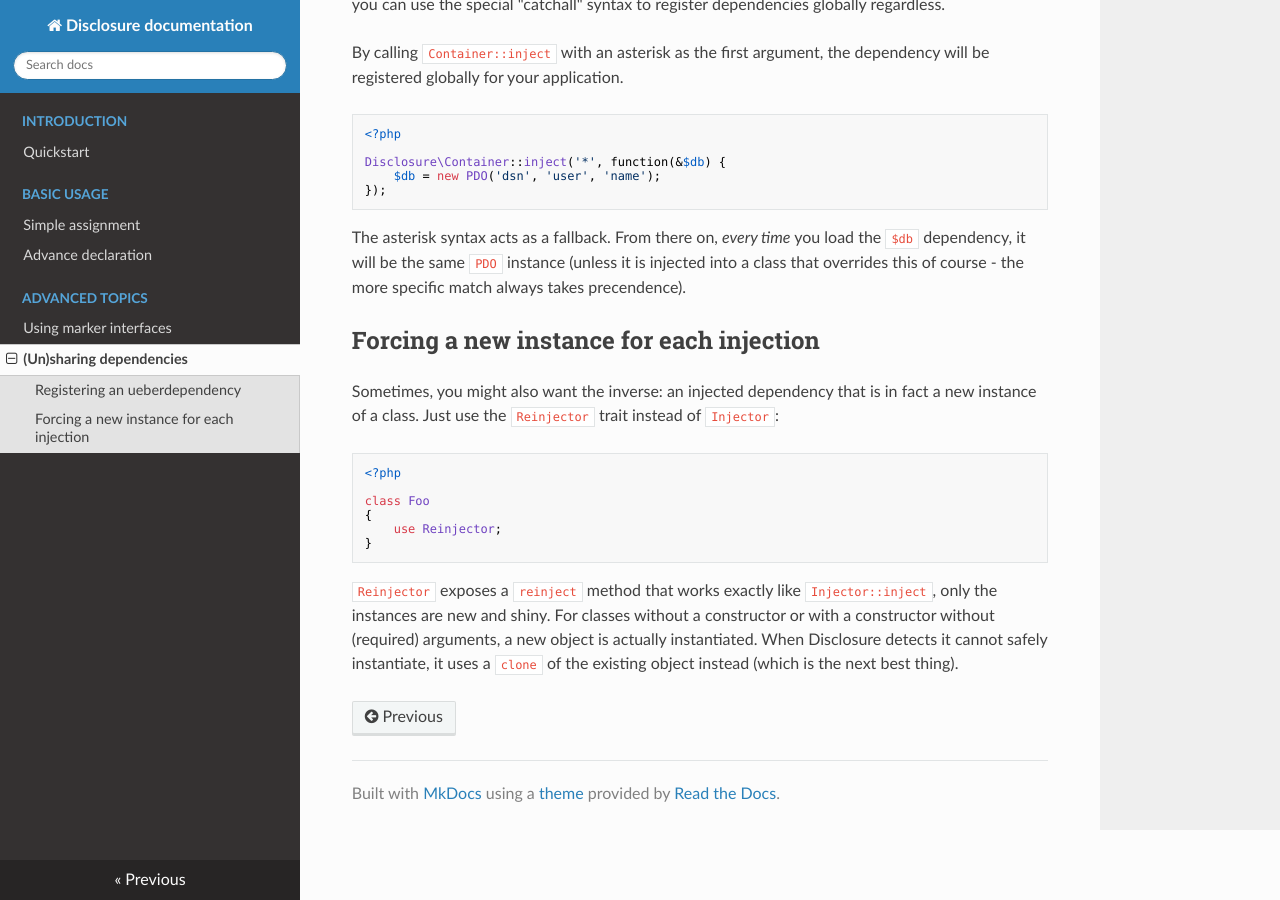
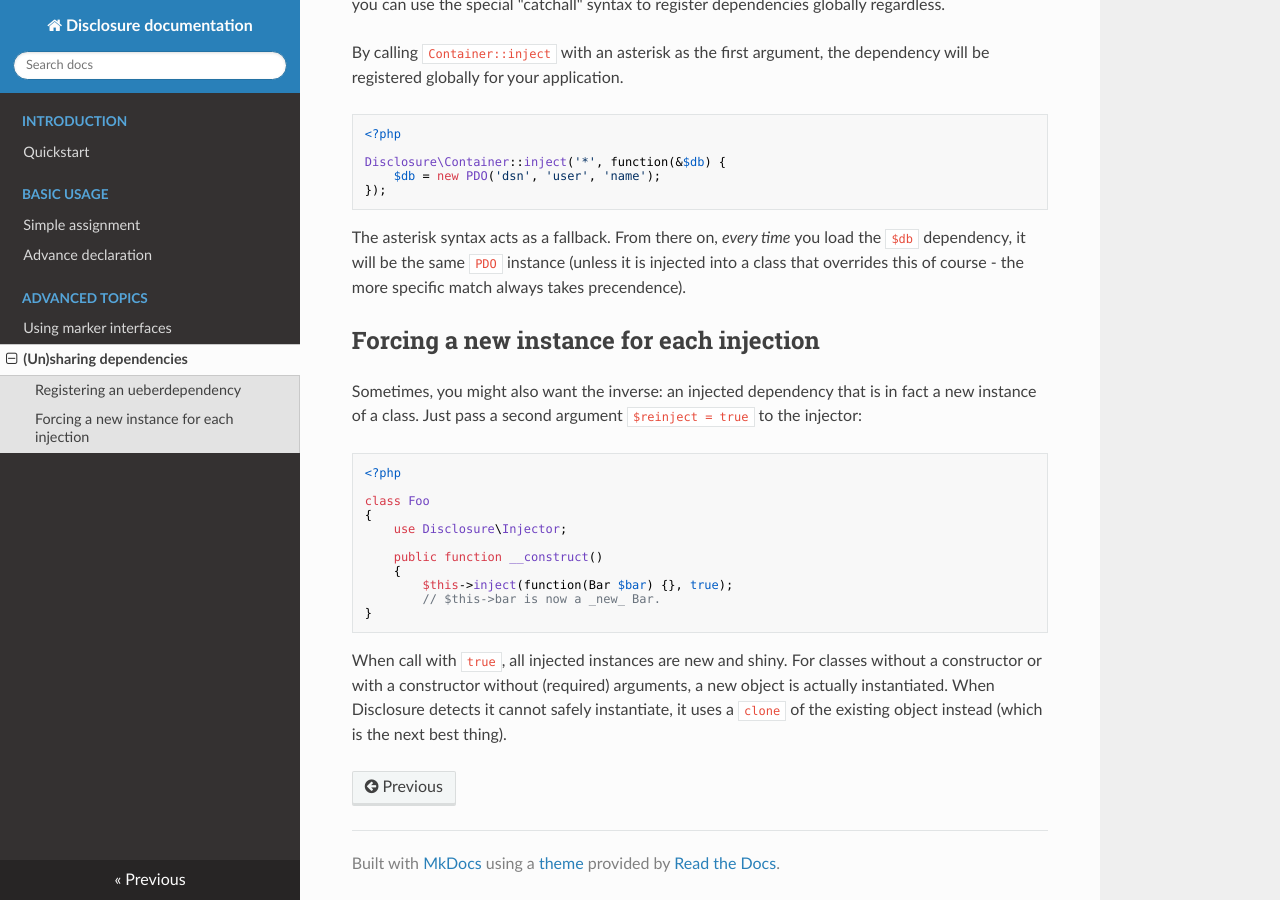
Before and after one commit to monolyth-php/disclosure, an MkDocs documentation site: the page built from docs/advanced/sharing.md, in a window 1280 px wide and 900 px high, scrolled down 609 px. Built offline with MkDocs 1.6.1, drawn with Linux system fonts in a browser that asks for light colours; nearby versions of some CDN libraries; old or Windows-style settings are respelled for this version of MkDocs.

Commit message:
fix docs about reinjecting

```diff
--- a/docs/advanced/sharing.md
+++ b/docs/advanced/sharing.md
@@ -42,19 +42,23 @@ takes precendence).
 ## Forcing a new instance for each injection
 
 Sometimes, you might also want the inverse: an injected dependency that is in
-fact a new instance of a class. Just use the `Reinjector` trait instead of
-`Injector`:
+fact a new instance of a class. Just pass a second argument `$reinject = true`
+to the injector:
 
     <?php
 
     class Foo
     {
-        use Reinjector;
+        use Disclosure\Injector;
+
+        public function __construct()
+        {
+            $this->inject(function(Bar $bar) {}, true);
+            // $this->bar is now a _new_ Bar.
     }
 
-`Reinjector` exposes a `reinject` method that works exactly like
-`Injector::inject`, only the instances are new and shiny. For classes without
-a constructor or with a constructor without (required) arguments, a new object
-is actually instantiated. When Disclosure detects it cannot safely instantiate,
-it uses a `clone` of the existing object instead (which is the next best
-thing).
+When call with `true`, all injected instances are new and shiny. For classes
+without a constructor or with a constructor without (required) arguments, a new
+object is actually instantiated. When Disclosure detects it cannot safely
+instantiate, it uses a `clone` of the existing object instead (which is the next
+best thing).
```
